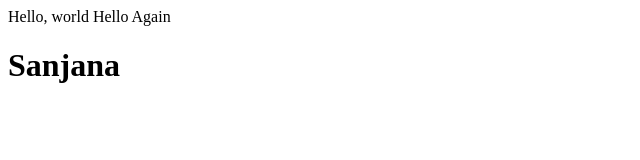
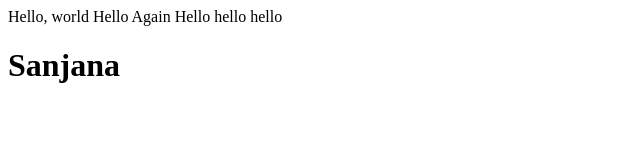
Before and after one commit to sanjanadz/test1, a plain HTML site: page hello.html in a window 1280 px wide. Shown: the whole page, without its empty margins (0-640 px from the left). Drawn offline with Linux system fonts and the light colour scheme.

Commit message:
Update hello.html

```diff
--- a/hello.html
+++ b/hello.html
@@ -6,6 +6,7 @@
  	<body>
  		Hello, world
    Hello Again
+   Hello hello hello
 
  		<h1> Sanjana </h1>
  	</body>
```
